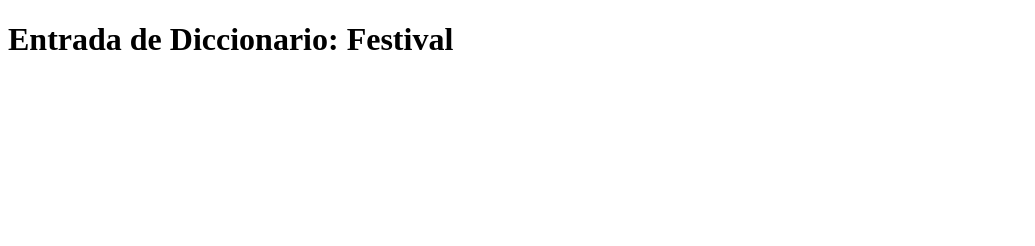
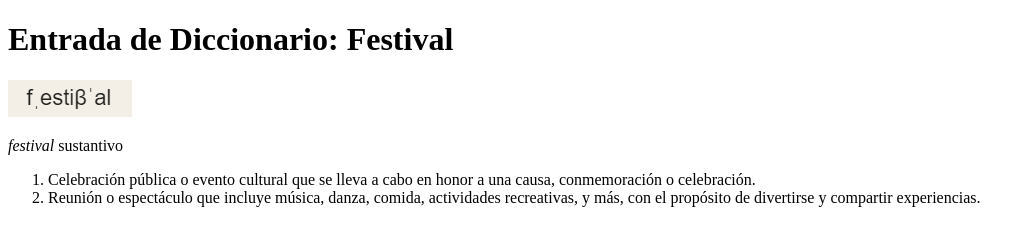
Before and after one commit to palomaandrea/bootcampPython, a plain HTML site: page PalomaContreras_entradaDiccionario/entradaDiccionario.html in a window 1280 px wide. Shown: the whole page, without its empty margins (0-1035 px from the left). Drawn offline with Linux system fonts and the light colour scheme.

Commit message:
Tarea de entrada de diccionario finalizada

```diff
--- a/PalomaContreras_entradaDiccionario/entradaDiccionario.html
+++ b/PalomaContreras_entradaDiccionario/entradaDiccionario.html
@@ -8,6 +8,14 @@
 <body>
     <h1>Entrada de Diccionario: Festival</h1>
 
+    <img src="fonetica-festival.png" alt="Transcripción fonética de 'festival'">
+
+    <p><em>festival</em> sustantivo</p>
+
+    <ol>
+        <li>Celebración pública o evento cultural que se lleva a cabo en honor a una causa, conmemoración o celebración.</li>
+        <li>Reunión o espectáculo que incluye música, danza, comida, actividades recreativas, y más, con el propósito de divertirse y compartir experiencias.</li>
+    </ol>
 
 </body>
 </html>
```
Also changed, not shown: PalomaContreras_entradaDiccionario/fonetica-festival.png (added).
